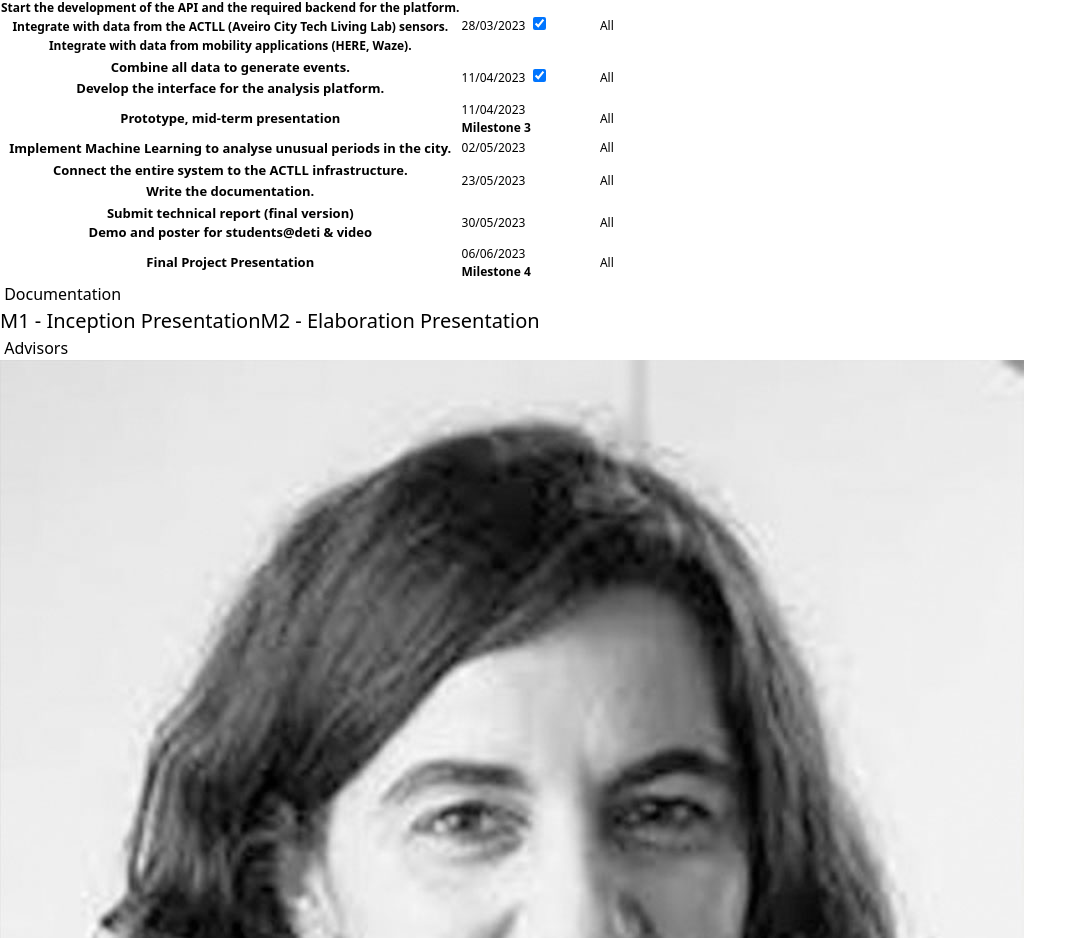
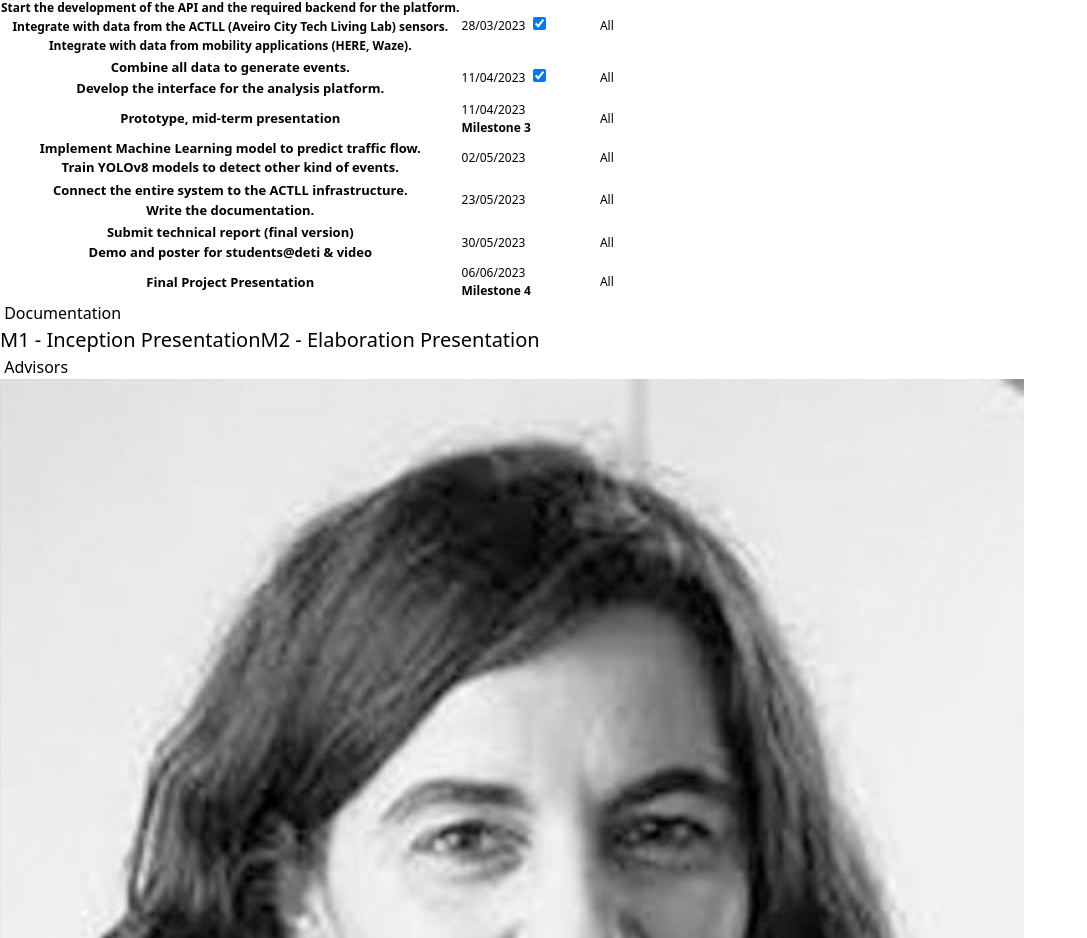
Before and after one commit to r4sinhas/trafegopi7, a Next.js app: page / in a window 1280 px wide. Shown: the part 1263-2201 px from the top of the page, without its empty margins (0-1087 px from the left). Built offline with nearby package versions, Linux system fonts and the light colour scheme.

Commit message:
calendar update

```diff
--- a/components/Calendar.tsx
+++ b/components/Calendar.tsx
@@ -95,8 +95,8 @@ export default function Calendar({}: Props) {
             {/* row 9 */}
             <tr>
               <th style={{ fontSize: 13 }}>
-                Implement Machine Learning to analyse unusual periods in the
-                city.
+                Implement Machine Learning model to predict traffic flow. <br/>
+                Train YOLOv8 models to detect other kind of events.
               </th>
               <td>02/05/2023</td>
               <td></td>
```
